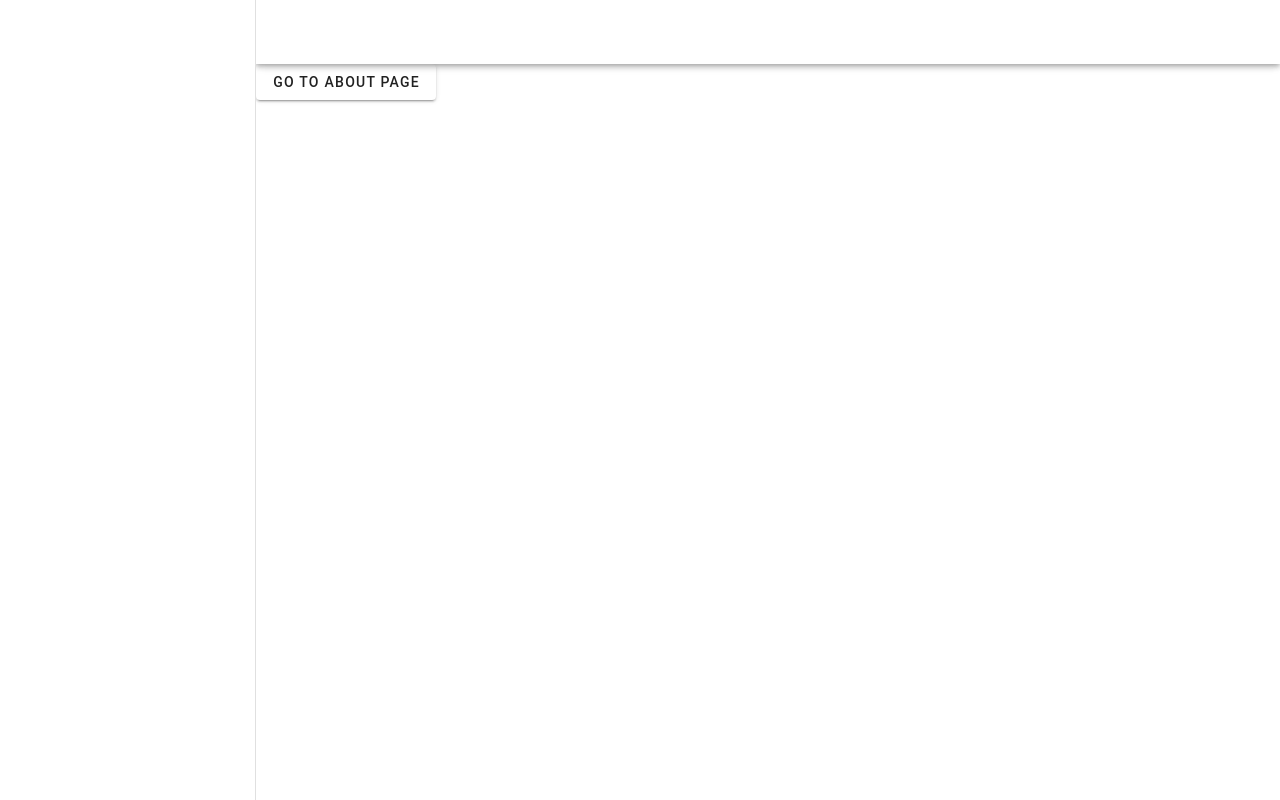
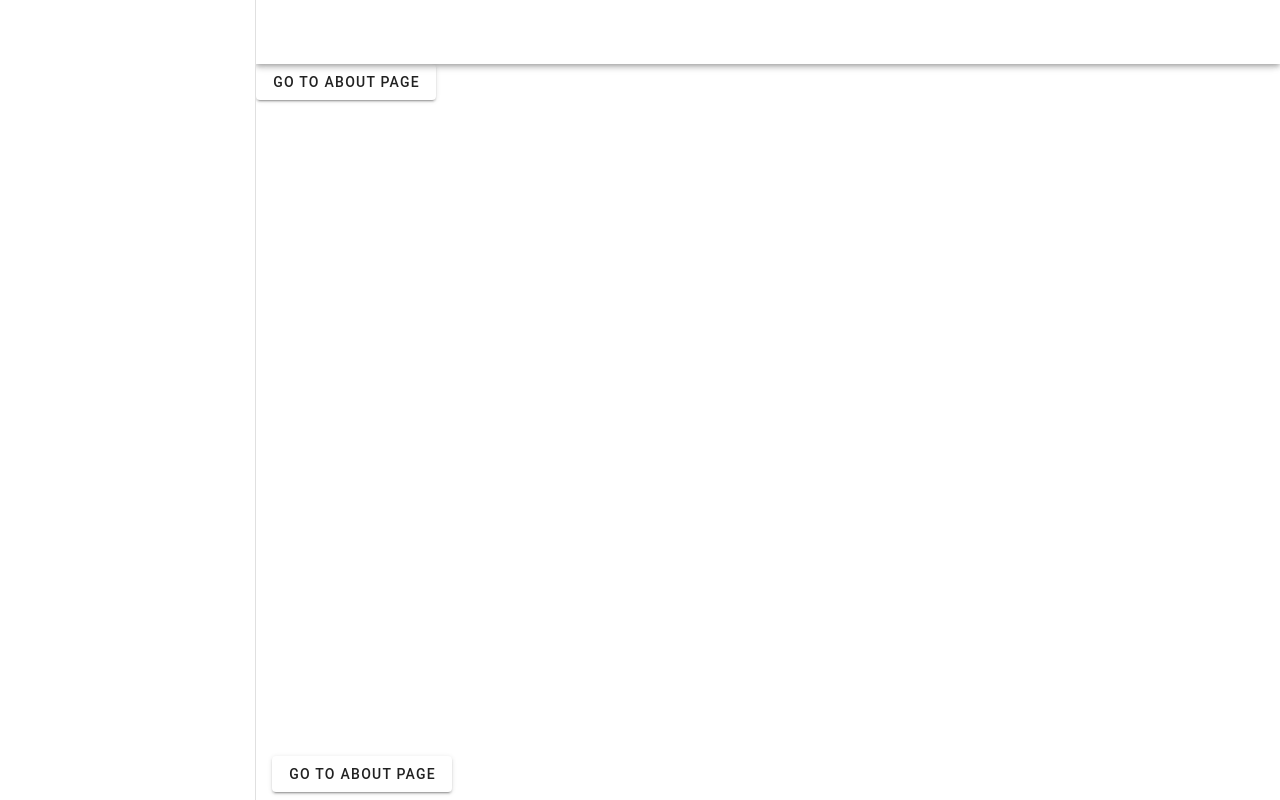
Before and after one commit to userquin/nuxt-vuetify-issue-205-v-issue-19015, a Nuxt app: page / in a window 1280 px wide. Built offline with nearby package versions, Linux system fonts and the light colour scheme.

Commit message:
chore: prepare issue 232

```diff
--- /dev/null
+++ b/components/AppFooter.vue
@@ -0,0 +1,9 @@
+<template>
+  <v-footer>
+    <v-row>
+      <v-col>
+        <v-btn link to="/about">Go to About page</v-btn>
+      </v-col>
+    </v-row>
+  </v-footer>
+</template>
--- a/layouts/default.vue
+++ b/layouts/default.vue
@@ -1,9 +1,17 @@
+<script setup lang="ts">
+//
+</script>
+
 <template>
   <v-app>
-    <v-navigation-drawer />
-    <v-app-bar />
-    <v-main>
-      <slot></slot>
-    </v-main>
+    <v-layout>
+      <NuxtLoadingIndicator />
+      <v-navigation-drawer />
+      <v-app-bar />
+      <v-main>
+        <slot></slot>
+      </v-main>
+      <LazyAppFooter app />
+    </v-layout>
   </v-app>
 </template>
```
